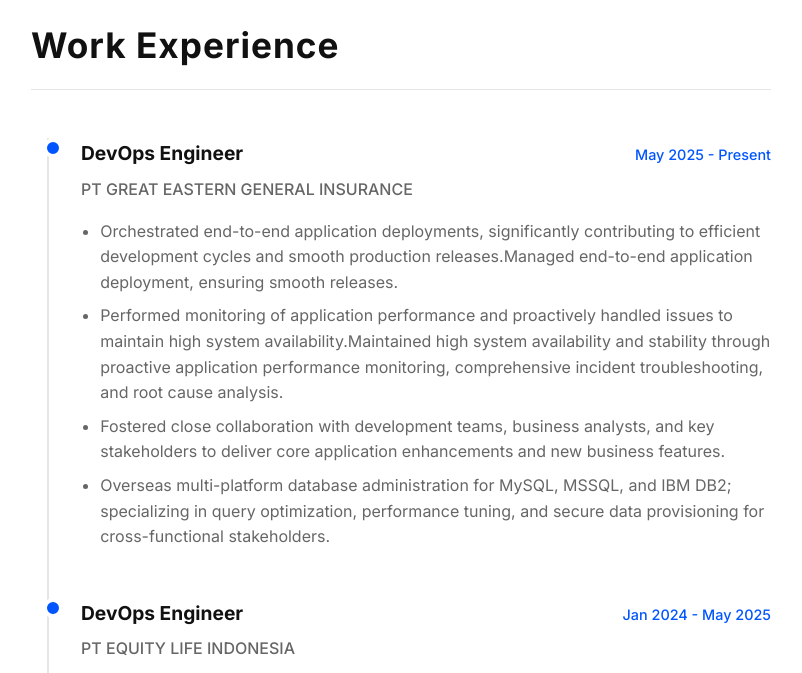
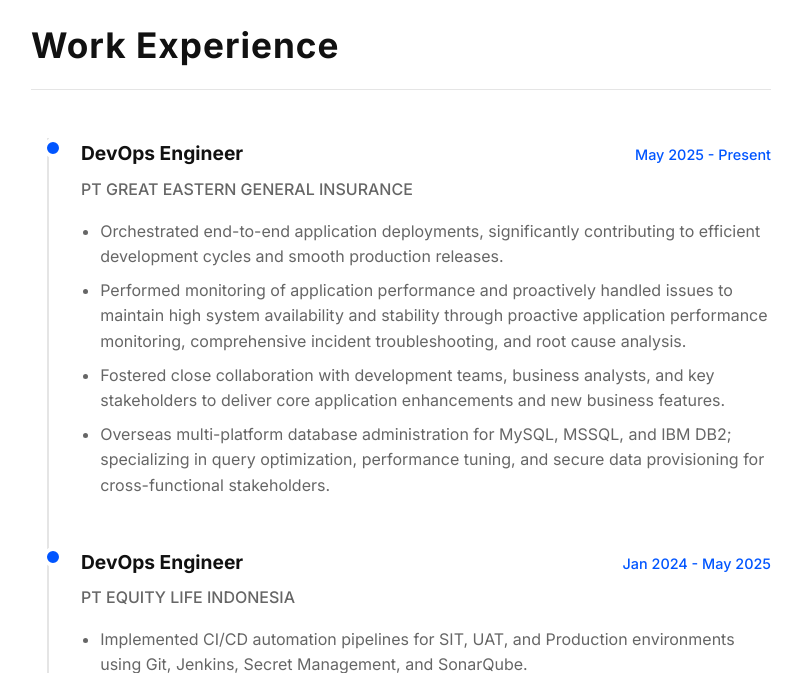
Before and after one commit to gomslhi/projectgomsil-resume, a PHP site: page / in a window 1280 px wide. Shown: the part 948-1621 px from the top of the page, without its empty margins (239-1041 px from the left). Run offline with PHP 8.4, Linux system fonts and the light colour scheme; some web fonts are replaced.

Commit message:
alter work experience

```diff
--- a/index.php
+++ b/index.php
@@ -68,8 +68,8 @@
                         </div>
                         <div class="job-company">PT Great Eastern General Insurance</div>
                         <ul>
-                            <li>Orchestrated end-to-end application deployments, significantly contributing to efficient development cycles and smooth production releases.Managed end-to-end application deployment, ensuring smooth releases.</li>
-                            <li>Performed monitoring of application performance and proactively handled issues to maintain high system availability.Maintained high system availability and stability through proactive application performance monitoring, comprehensive incident troubleshooting, and root cause analysis.</li>
+                            <li>Orchestrated end-to-end application deployments, significantly contributing to efficient development cycles and smooth production releases.</li>
+                            <li>Performed monitoring of application performance and proactively handled issues to maintain high system availability and stability through proactive application performance monitoring, comprehensive incident troubleshooting, and root cause analysis.</li>
                             <li>Fostered close collaboration with development teams, business analysts, and key stakeholders to deliver core application enhancements and new business features.</li>
                             <li>Overseas multi-platform database administration for MySQL, MSSQL, and IBM DB2; specializing in query optimization, performance tuning, and secure data provisioning for cross-functional stakeholders.</li>
 
```
